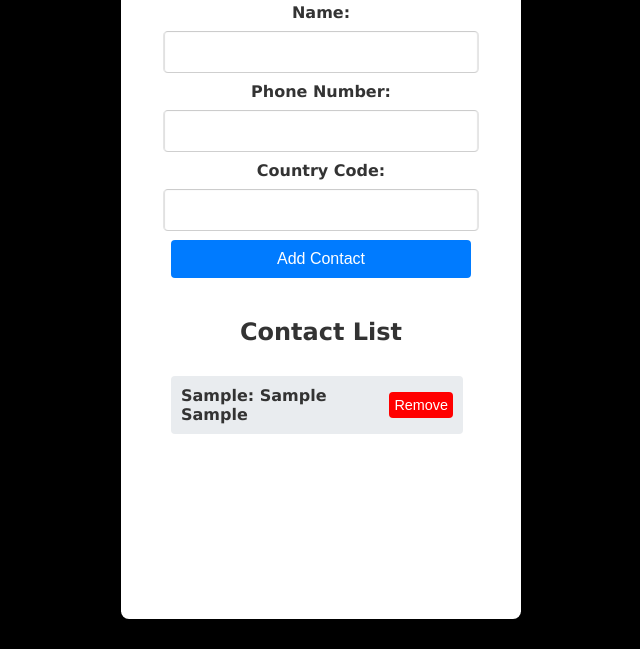
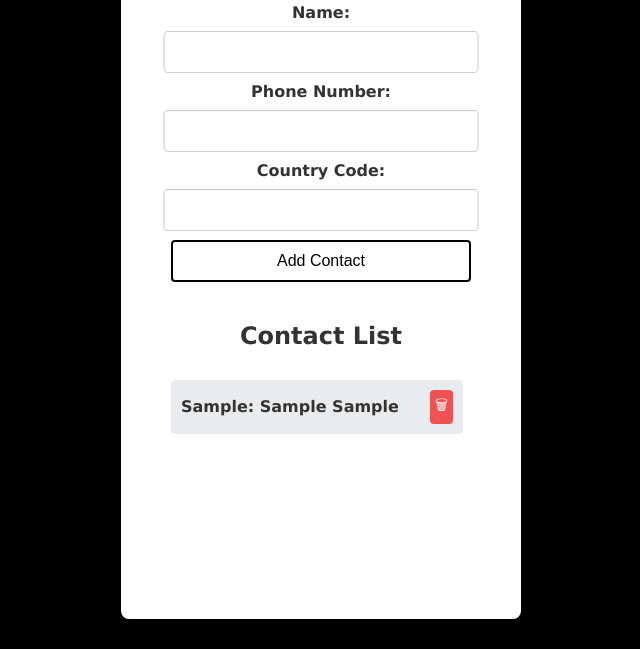
Before and after one commit to TGH75972/Contact-Book, a plain HTML site: page index.html in a window 1280 px wide. Both pictures are taken after typing "Sample", "Sample", "Sample" into the empty fields and a click on the button "Add Contact". Shown: the part 151-800 px from the top of the page, without its empty margins (319-959 px from the left). Drawn offline with Linux system fonts and the light colour scheme.

Commit message:
Add files via upload

```diff
--- a/script.js
+++ b/script.js
@@ -1,33 +1,61 @@
 document.addEventListener('DOMContentLoaded', () => {
     const form = document.getElementById('contact-form');
     const contactList = document.getElementById('contact-list');
+    const contacts = new Map();
 
-    function createContactItem(name, phone, countryCode) {
+    function createContactItem(name, phone) {
         const li = document.createElement('li');
         li.innerHTML = `
-            <span>${name}: ${countryCode} ${phone}</span>
-            <button class="remove-btn">Remove</button>
+            <span>${name}: ${phone}</span>
+            <button class="remove-btn"> 🗑</button>
         `;
 
         li.querySelector('.remove-btn').addEventListener('click', () => {
+            contacts.delete(phone);
             contactList.removeChild(li);
+            saveContacts();
         });
 
         return li;
     }
 
+    function saveContacts() {
+        const contactsArray = Array.from(contacts.values());
+        localStorage.setItem('contacts', JSON.stringify(contactsArray));
+    }
+
+    function loadContacts() {
+        const savedContacts = JSON.parse(localStorage.getItem('contacts') || '[]');
+        savedContacts.forEach(contact => {
+            const [name, phone] = contact.split(': ', 2);
+            const contactItem = createContactItem(name, phone);
+            contactList.appendChild(contactItem);
+            contacts.set(phone, `${name}: ${phone}`);
+        });
+    }
+
     form.addEventListener('submit', (e) => {
         e.preventDefault();
 
-        const name = document.getElementById('name').value;
-        const phone = document.getElementById('phone').value;
-        const countryCode = document.getElementById('country-code').value;
+        const name = document.getElementById('name').value.trim();
+        const phone = document.getElementById('phone').value.trim();
+        const countryCode = document.getElementById('country-code').value.trim();
+
+        const fullPhoneNumber = `${countryCode} ${phone}`;
+
+        if (contacts.has(fullPhoneNumber)) {
+            alert('This phone number with the same country code already exists!');
+            return;
+        }
 
         if (name && phone && countryCode) {
-            const contactItem = createContactItem(name, phone, countryCode);
+            const contactItem = createContactItem(name, fullPhoneNumber);
             contactList.appendChild(contactItem);
-
+            contacts.set(fullPhoneNumber, `${name}: ${fullPhoneNumber}`);
+            saveContacts();
             form.reset();
         }
     });
+
+    loadContacts();
 });
--- a/styles.css
+++ b/styles.css
@@ -22,6 +22,7 @@ body {
     display: flex;
     flex-direction: column;
     height: 80vh;
+    overflow: hidden;
 }
 
 h1 {
@@ -51,10 +52,10 @@ input[type="text"] {
 }
 
 button {
+    color: black;
     padding: 10px;
-    border: none;
-    background: #007bff;
-    color: #fff;
+    border: 2px solid black;
+    background: white;
     border-radius: 4px;
     cursor: pointer;
     font-size: 1em;
@@ -63,7 +64,7 @@ button {
 }
 
 button:hover {
-    background: #0056b3;
+    background: #75b5f8;
 }
 
 #contact-list-container {
@@ -72,7 +73,6 @@ button:hover {
     padding-right: 8px;
     margin-top: 10px;
     text-align: left;
-    animation: slideIn 1s ease-in-out;
 }
 
 ul {
@@ -89,16 +89,17 @@ li {
     display: flex;
     justify-content: space-between;
     align-items: center;
-    animation: bounce 1s ease-in-out;
 }
 
 li span {
     flex-grow: 1;
-    animation: fadeInLeft 1s ease-in-out;
+    overflow: hidden;
+    white-space: nowrap;
+    text-overflow: ellipsis;
 }
 
 .remove-btn {
-    background: red;
+    background: rgb(240, 82, 82);
     color: white;
     border: none;
     border-radius: 4px;
@@ -193,37 +194,14 @@ li span {
     }
 }
 
-@keyframes slideIn {
+@keyframes fadeInUp {
     from {
         opacity: 0;
-        transform: translateX(-30px);
+        transform: translateY(30px);
     }
     to {
         opacity: 1;
-        transform: translateX(0);
-    }
-}
-
-@keyframes bounce {
-    from, 20%, 50%, 80%, to {
         transform: translateY(0);
-    }
-    40% {
-        transform: translateY(-30px);
-    }
-    60% {
-        transform: translateY(-15px);
-    }
-}
-
-@keyframes fadeInLeft {
-    from {
-        opacity: 0;
-        transform: translateX(-20px);
-    }
-    to {
-        opacity: 1;
-        transform: translateX(0);
     }
 }
 
```
